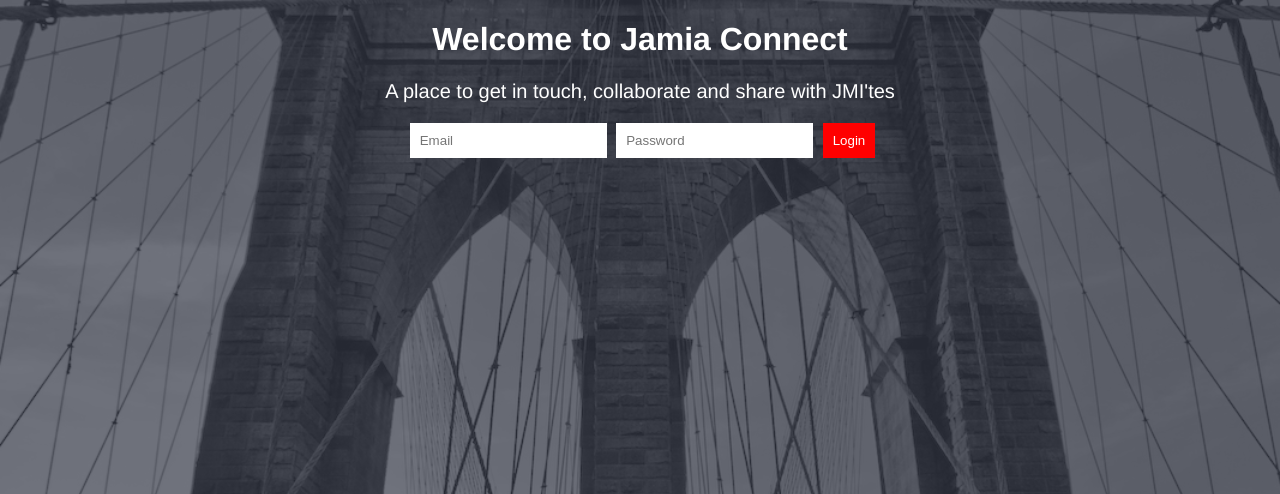
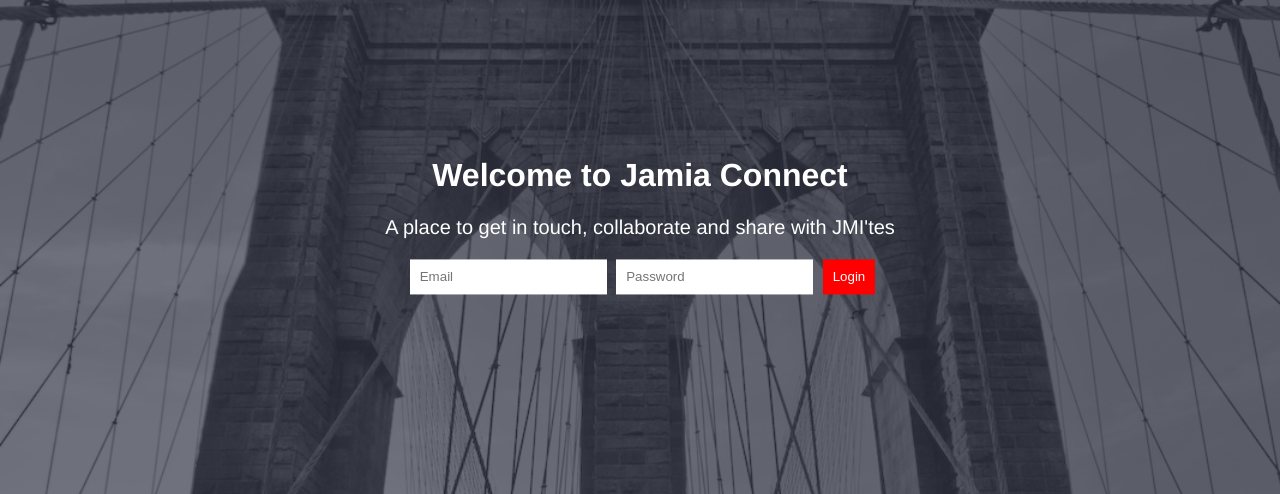
Before and after one commit to nickedes/Crypteda, a CodeIgniter app: page / in a window 1280 px wide. Shown: the top 494 px of the page. Run offline with CodeIgniter, Linux system fonts and the light colour scheme.

Commit message:
More styling to the landing page

```diff
--- a/application/views/landing_layout.php
+++ b/application/views/landing_layout.php
@@ -11,6 +11,7 @@
 	      background-position: center;
 	      color: white;
 	      font-family: helvetica;
+	      height: 100%;
     	}
     	p {
     		font-size: 20px;
@@ -24,9 +25,17 @@
     		background: red;
     		color: white;
     	}
+    	.center-align {
+    		position: relative;
+			top: 50%;
+			-webkit-transform: translateY(-50%);
+			-ms-transform: translateY(-50%);
+			transform: translateY(100%);
+    	}
 	</style>
 </head>
 <body>
+	<div class="center-align">
 		<h1>Welcome to Jamia Connect</h1>
 		<p>A place to get in touch, collaborate and share with JMI'tes</p>
 		<form>
@@ -34,5 +43,6 @@
 			<input type="password" placeholder="Password" name="password">
 			<input type="submit" name="submit" value="Login">
 		</form>
+	</div>
 </body>
 </html>
```
Lines whose indentation alone changed are shown as unchanged.
